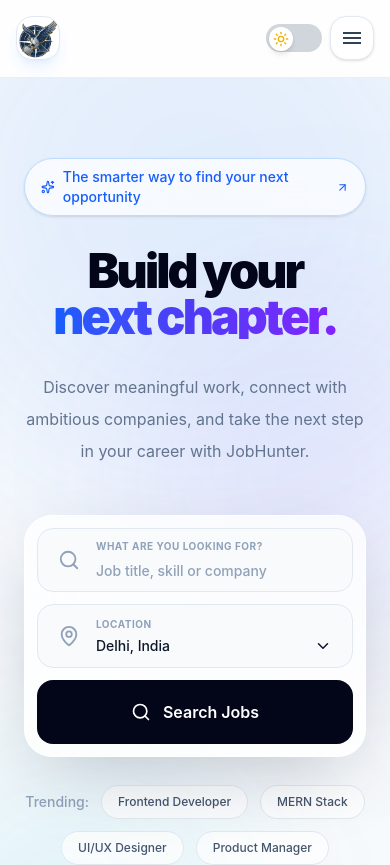
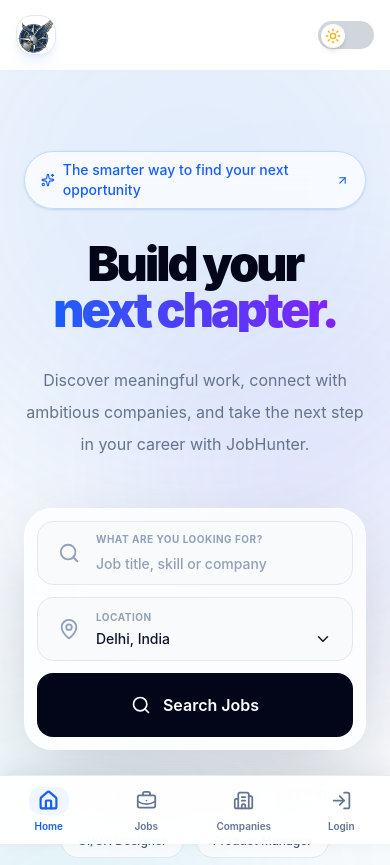
Before and after one commit to sammsidd7777/job-portal-frontend, a React (Vite) app: page / in a window 390 px wide. Shown: the top 865 px of the page. Built offline with nearby package versions, Linux system fonts and the light colour scheme.

Commit message:
new update

```diff
--- a/src/components/header/Header.jsx
+++ b/src/components/header/Header.jsx
@@ -5,15 +5,19 @@ import { useDispatch, useSelector } from "react-redux";
 import navLogo from "../../../public/favicon.png";
 
 // React Icons
-import { IoMenuSharp, IoClose } from "react-icons/io5";
 import { IoMdLogIn } from "react-icons/io";
 import { FaRegUserCircle, FaChevronDown } from "react-icons/fa";
 
 // Lucide Icons
 import {
+  Home,
+  BriefcaseBusiness,
+  Building2,
+  Bookmark,
+  User,
+  LogIn,
   LogOut,
   LayoutDashboard,
-  BriefcaseBusiness,
 } from "lucide-react";
 
 // Components
@@ -25,7 +29,6 @@ import { logout } from "../../redux/authSlice";
 import { useLogoutUserMutation } from "../../RTK/AuthService";
 
 const Header = () => {
-  const [isMenuOpen, setIsMenuOpen] = useState(false);
   const [isLoginCard, setIsLoginCard] = useState(false);
   const [isProfileOpen, setIsProfileOpen] = useState(false);
 
@@ -36,24 +39,27 @@ const Header = () => {
 
   const [logoutUser, { isLoading }] = useLogoutUserMutation();
 
-  // ================= LOGOUT =================
+  // =====================================================
+  // LOGOUT
+  // =====================================================
 
   const handleLogout = async () => {
     try {
-
       dispatch(logout());
 
       setIsProfileOpen(false);
-      setIsMenuOpen(false);
 
       await logoutUser().unwrap();
+
       navigate("/");
     } catch (error) {
       console.error("Logout failed:", error);
     }
   };
 
-  // ================= NAVIGATION =================
+  // =====================================================
+  // DESKTOP NAVIGATION
+  // =====================================================
 
   const navLinks = [
     {
@@ -64,31 +70,90 @@ const Header = () => {
     {
       name: "Companies",
       path: "/companies",
+      icon: Building2,
     },
   ];
+
+  // =====================================================
+  // MOBILE + TABLET BOTTOM NAVIGATION
+  // =====================================================
+
+  const mobileNavLinks = user
+    ? [
+        {
+          name: "Home",
+          path: "/",
+          icon: Home,
+        },
+        {
+          name: "Jobs",
+          path: "/find-job",
+          icon: BriefcaseBusiness,
+        },
+        {
+          name: "Companies",
+          path: "/companies",
+          icon: Building2,
+        },
+        {
+          name: "Saved",
+          path: "/saved-jobs",
+          icon: Bookmark,
+        },
+        {
+          name: "Profile",
+          path: "/candidate",
+          icon: User,
+        },
+      ]
+    : [
+        {
+          name: "Home",
+          path: "/",
+          icon: Home,
+        },
+        {
+          name: "Jobs",
+          path: "/find-job",
+          icon: BriefcaseBusiness,
+        },
+        {
+          name: "Companies",
+          path: "/companies",
+          icon: Building2,
+        },
+        {
+          name: "Login",
+          path: "#login",
+          icon: LogIn,
+        },
+      ];
 
   return (
     <>
       {/* =====================================================
-          HEADER
+          FIXED TOP HEADER
       ====================================================== */}
 
-      <header className="sticky top-0 z-50 w-full border-b border-slate-200/70 bg-white/80 backdrop-blur-2xl dark:border-slate-800 dark:bg-slate-950/80">
+     <header className="sticky top-0 z-50 w-full border-b border-slate-200/70 bg-white/90 backdrop-blur-2xl dark:border-slate-800 dark:bg-slate-950/90">
 
-        {/* ================= NAVBAR ================= */}
+        {/* =====================================================
+            NAVBAR
+        ====================================================== */}
 
-        <nav className="mx-auto flex h-[76px] max-w-7xl items-center justify-between px-4 sm:px-6 lg:px-8">
+        <nav className="mx-auto flex h-[70px] max-w-7xl items-center justify-between px-4 sm:px-6 lg:h-[76px] lg:px-8">
 
-          {/* ================= LOGO ================= */}
+          {/* =====================================================
+              LOGO
+          ====================================================== */}
 
           <Link
             to="/"
             className="group flex items-center gap-3"
           >
-
             {/* Logo Image */}
 
-            <div className="relative flex h-11 w-11 items-center justify-center overflow-hidden rounded-2xl border border-slate-200 bg-white shadow-lg shadow-blue-500/10 transition duration-300 group-hover:scale-105 dark:border-slate-700 dark:bg-slate-900 sm:h-12 sm:w-12">
+            <div className="relative flex h-10 w-10 items-center justify-center overflow-hidden rounded-2xl border border-slate-200 bg-white shadow-lg shadow-blue-500/10 transition duration-300 group-hover:scale-105 dark:border-slate-700 dark:bg-slate-900 sm:h-11 sm:w-11 lg:h-12 lg:w-12">
 
               <img
                 src={navLogo}
@@ -121,22 +186,19 @@ const Header = () => {
               </p>
 
             </div>
-
           </Link>
-
 
           {/* =====================================================
               DESKTOP NAVIGATION
+              ONLY 1024px+
           ====================================================== */}
 
-          <div className="hidden items-center gap-10 md:flex">
+          <div className="hidden items-center gap-10 lg:flex">
 
             {navLinks.map((item) => {
-
               const Icon = item.icon;
 
               return (
-
                 <NavLink
                   key={item.name}
                   to={item.path}
@@ -169,32 +231,25 @@ const Header = () => {
                     }
                   `}
                 >
-
                   {Icon && (
-
                     <Icon
                       size={17}
                       className="transition-transform duration-300 group-hover:-translate-y-0.5"
                     />
-
                   )}
 
                   {item.name}
-
                 </NavLink>
-
               );
-
             })}
 
           </div>
-
 
           {/* =====================================================
               DESKTOP ACTIONS
           ====================================================== */}
 
-          <div className="hidden items-center gap-3 md:flex">
+          <div className="hidden items-center gap-3 lg:flex">
 
             {user ? (
 
@@ -203,7 +258,9 @@ const Header = () => {
                 {/* Profile Button */}
 
                 <button
-                  onClick={() => setIsProfileOpen(!isProfileOpen)}
+                  onClick={() =>
+                    setIsProfileOpen(!isProfileOpen)
+                  }
                   className="flex items-center gap-3 rounded-2xl border border-slate-200 bg-white px-3 py-2 shadow-sm transition-all duration-300 hover:border-blue-400 hover:shadow-lg dark:border-slate-700 dark:bg-slate-900"
                 >
 
@@ -215,10 +272,9 @@ const Header = () => {
 
                   </div>
 
-
                   {/* User Info */}
 
-                  <div className="hidden text-left lg:block">
+                  <div className="hidden text-left xl:block">
 
                     <p className="max-w-[120px] truncate text-sm font-bold text-slate-800 dark:text-white">
 
@@ -234,26 +290,28 @@ const Header = () => {
 
                   </div>
 
-
                   {/* Arrow */}
 
                   <FaChevronDown
                     size={11}
                     className={`text-slate-400 transition-transform duration-300 ${
-                      isProfileOpen ? "rotate-180" : ""
+                      isProfileOpen
+                        ? "rotate-180"
+                        : ""
                     }`}
                   />
 
                 </button>
 
-
-                {/* ================= PROFILE DROPDOWN ================= */}
+                {/* =====================================================
+                    PROFILE DROPDOWN
+                ====================================================== */}
 
                 {isProfileOpen && (
 
                   <div className="absolute right-0 top-14 w-60 overflow-hidden rounded-2xl border border-slate-200 bg-white p-2 shadow-2xl dark:border-slate-700 dark:bg-slate-900">
 
-                    {/* User Info */}
+                    {/* User Information */}
 
                     <div className="border-b border-slate-100 px-3 py-3 dark:border-slate-800">
 
@@ -271,12 +329,13 @@ const Header = () => {
 
                     </div>
 
-
-                    {/* Dashboard */}
+                    {/* Candidate Dashboard */}
 
                     <Link
                       to="/candidate"
-                      onClick={() => setIsProfileOpen(false)}
+                      onClick={() =>
+                        setIsProfileOpen(false)
+                      }
                       className="mt-2 flex items-center gap-3 rounded-xl px-3 py-3 text-sm font-medium text-slate-700 transition hover:bg-blue-50 hover:text-blue-600 dark:text-slate-300 dark:hover:bg-slate-800"
                     >
 
@@ -285,7 +344,6 @@ const Header = () => {
                       Candidate Dashboard
 
                     </Link>
-
 
                     {/* Logout */}
 
@@ -314,7 +372,9 @@ const Header = () => {
               /* LOGIN BUTTON */
 
               <button
-                onClick={() => setIsLoginCard(true)}
+                onClick={() =>
+                  setIsLoginCard(true)
+                }
                 className="group flex items-center gap-2 rounded-2xl bg-gradient-to-r from-blue-600 via-indigo-600 to-purple-600 px-5 py-3 text-sm font-bold text-white shadow-lg shadow-blue-500/20 transition-all duration-300 hover:-translate-y-0.5 hover:shadow-xl hover:shadow-blue-500/30 active:scale-95"
               >
 
@@ -329,196 +389,137 @@ const Header = () => {
 
             )}
 
-            {/* Theme */}
+            {/* Theme Toggle */}
 
             <ThemeToggle />
 
           </div>
 
-
           {/* =====================================================
-              MOBILE ACTIONS
+              MOBILE + TABLET TOP ACTIONS
           ====================================================== */}
 
-          <div className="flex items-center gap-2 md:hidden">
-
-            {/* Theme */}
+          <div className="flex items-center gap-2 lg:hidden">
 
             <ThemeToggle />
-
-
-            {/* Menu Button */}
-
-            <button
-              onClick={() => setIsMenuOpen(!isMenuOpen)}
-              className="flex h-11 w-11 items-center justify-center rounded-2xl border border-slate-200 bg-white text-slate-700 shadow-sm transition-all hover:border-blue-500 hover:bg-blue-50 hover:text-blue-600 dark:border-slate-700 dark:bg-slate-900 dark:text-slate-200 dark:hover:bg-slate-800"
-              aria-label="Toggle menu"
-            >
-
-              {isMenuOpen ? (
-
-                <IoClose size={24} />
-
-              ) : (
-
-                <IoMenuSharp size={24} />
-
-              )}
-
-            </button>
 
           </div>
 
         </nav>
 
+      </header>
 
-        {/* =====================================================
-            MOBILE MENU
-        ====================================================== */}
+      {/* =====================================================
+          MOBILE + TABLET FIXED BOTTOM NAVIGATION
+          < 1024px
+      ====================================================== */}
+
+      <nav className="fixed bottom-0 left-0 right-0 z-[100] border-t border-slate-200/80 bg-white/95 shadow-[0_-5px_20px_rgba(0,0,0,0.08)] backdrop-blur-xl dark:border-slate-800 dark:bg-slate-950/95 lg:hidden">
 
         <div
-          className={`
-            overflow-hidden border-t border-slate-200/70
-            bg-white transition-all duration-300
-            dark:border-slate-800 dark:bg-slate-950
-            md:hidden
-
-            ${
-              isMenuOpen
-                ? "max-h-[600px] opacity-100"
-                : "max-h-0 opacity-0"
-            }
-          `}
+          className={`mx-auto grid h-[68px] max-w-lg ${
+            user
+              ? "grid-cols-5"
+              : "grid-cols-4"
+          }`}
         >
 
-          <div className="space-y-3 px-4 py-5 sm:px-6">
+          {mobileNavLinks.map((item) => {
 
+            const Icon = item.icon;
 
-            {/* ================= MOBILE USER ================= */}
+            {/* =================================================
+                LOGIN BUTTON
+            ================================================== */}
 
-            {user && (
+            if (item.name === "Login") {
 
-              <div className="mb-4 flex items-center gap-3 rounded-2xl bg-slate-50 p-4 dark:bg-slate-900">
+              return (
+                <button
+                  key={item.name}
+                  onClick={() =>
+                    setIsLoginCard(true)
+                  }
+                  className="flex flex-col items-center justify-center gap-1 text-slate-500 transition active:scale-95 dark:text-slate-400"
+                >
 
-                <div className="flex h-11 w-11 items-center justify-center rounded-xl bg-gradient-to-br from-blue-600 to-purple-600 text-white">
+                  <div className="flex h-7 w-10 items-center justify-center">
 
-                  <FaRegUserCircle size={20} />
+                    <Icon size={21} />
 
-                </div>
+                  </div>
 
-                <div className="min-w-0">
+                  <span className="text-[10px] font-semibold">
 
-                  <p className="truncate font-bold text-slate-900 dark:text-white">
+                    Login
 
-                    {user?.name || "Candidate"}
+                  </span>
 
-                  </p>
+                </button>
+              );
+            }
 
-                  <p className="truncate text-xs text-slate-500">
+            {/* =================================================
+                NORMAL NAVIGATION
+            ================================================== */}
 
-                    {user?.email}
-
-                  </p>
-
-                </div>
-
-              </div>
-
-            )}
-
-
-            {/* ================= MOBILE LINKS ================= */}
-
-            {navLinks.map((item) => (
-
+            return (
               <NavLink
                 key={item.name}
                 to={item.path}
-                onClick={() => setIsMenuOpen(false)}
-                className={({ isActive }) => `
-                  flex items-center rounded-2xl px-4 py-3.5
-                  text-sm font-semibold transition
-
-                  ${
+                className={({ isActive }) =>
+                  `flex flex-col items-center justify-center gap-1 transition active:scale-95 ${
                     isActive
-                      ? "bg-blue-50 text-blue-600 dark:bg-blue-950/40 dark:text-blue-400"
-                      : "text-slate-700 hover:bg-slate-50 hover:text-blue-600 dark:text-slate-300 dark:hover:bg-slate-900"
-                  }
-                `}
+                      ? "text-blue-600 dark:text-blue-400"
+                      : "text-slate-500 dark:text-slate-400"
+                  }`
+                }
               >
 
-                {item.name}
+                {({ isActive }) => (
+
+                  <>
+
+                    {/* Icon Background */}
+
+                    <div
+                      className={`flex h-7 w-10 items-center justify-center rounded-xl transition ${
+                        isActive
+                          ? "bg-blue-50 dark:bg-blue-950/40"
+                          : ""
+                      }`}
+                    >
+
+                      <Icon
+                        size={21}
+                        strokeWidth={
+                          isActive
+                            ? 2.5
+                            : 2
+                        }
+                      />
+
+                    </div>
+
+                    {/* Label */}
+
+                    <span className="text-[10px] font-semibold">
+
+                      {item.name}
+
+                    </span>
+
+                  </>
+
+                )}
 
               </NavLink>
-
-            ))}
-
-
-            {/* ================= LOGGED IN ================= */}
-
-            {user ? (
-
-              <>
-
-                {/* Dashboard */}
-
-                <Link
-                  to="/candidate"
-                  onClick={() => setIsMenuOpen(false)}
-                  className="flex items-center justify-center gap-2 rounded-2xl bg-gradient-to-r from-blue-600 to-purple-600 py-3.5 font-bold text-white shadow-lg shadow-blue-500/20"
-                >
-
-                  <LayoutDashboard size={18} />
-
-                  Candidate Dashboard
-
-                </Link>
-
-
-                {/* Logout */}
-
-                <button
-                  onClick={handleLogout}
-                  disabled={isLoading}
-                  className="flex w-full items-center justify-center gap-2 rounded-2xl bg-red-50 py-3.5 font-bold text-red-500 transition hover:bg-red-100 dark:bg-red-950/30 dark:hover:bg-red-950/50"
-                >
-
-                  <LogOut size={18} />
-
-                  {isLoading
-                    ? "Logging out..."
-                    : "Logout"}
-
-                </button>
-
-              </>
-
-            ) : (
-
-              /* LOGIN */
-
-              <button
-                onClick={() => {
-                  setIsMenuOpen(false);
-                  setIsLoginCard(true);
-                }}
-                className="flex w-full items-center justify-center gap-2 rounded-2xl bg-gradient-to-r from-blue-600 to-purple-600 py-3.5 font-bold text-white shadow-lg shadow-blue-500/20"
-              >
-
-                <IoMdLogIn size={19} />
-
-                Login / Sign Up
-
-              </button>
-
-            )}
-
-          </div>
+            );
+          })}
 
         </div>
 
-      </header>
-
+      </nav>
 
       {/* =====================================================
           AUTH MODAL
@@ -528,16 +529,22 @@ const Header = () => {
 
         <div
           className="fixed inset-0 z-[999] flex items-center justify-center bg-slate-950/70 px-4 backdrop-blur-sm"
-          onClick={() => setIsLoginCard(false)}
+          onClick={() =>
+            setIsLoginCard(false)
+          }
         >
 
           <div
             className="w-full max-w-md"
-            onClick={(e) => e.stopPropagation()}
+            onClick={(e) =>
+              e.stopPropagation()
+            }
           >
 
             <AuthPage
-              onClose={() => setIsLoginCard(false)}
+              onClose={() =>
+                setIsLoginCard(false)
+              }
             />
 
           </div>
--- a/src/pages/public/FindJob.jsx
+++ b/src/pages/public/FindJob.jsx
@@ -542,6 +542,7 @@ const FindJob = () => {
                                             setIsApply(true);
                                         }}
                                         isSaving={saving}
+                                        jobType={job?.jobType}
                                     />
                                 ))}
                             </div>
```
Also changed, not shown: src/components/jobs/JobCard.jsx (+18 -0 lines).
